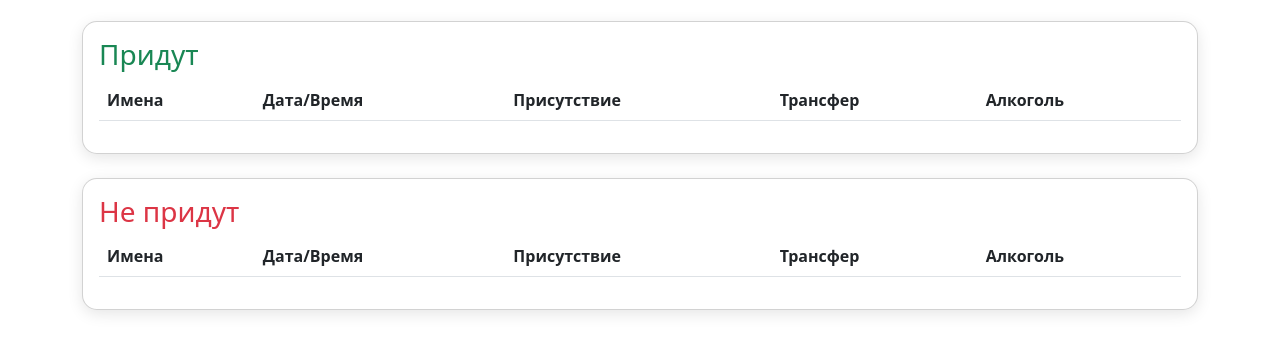
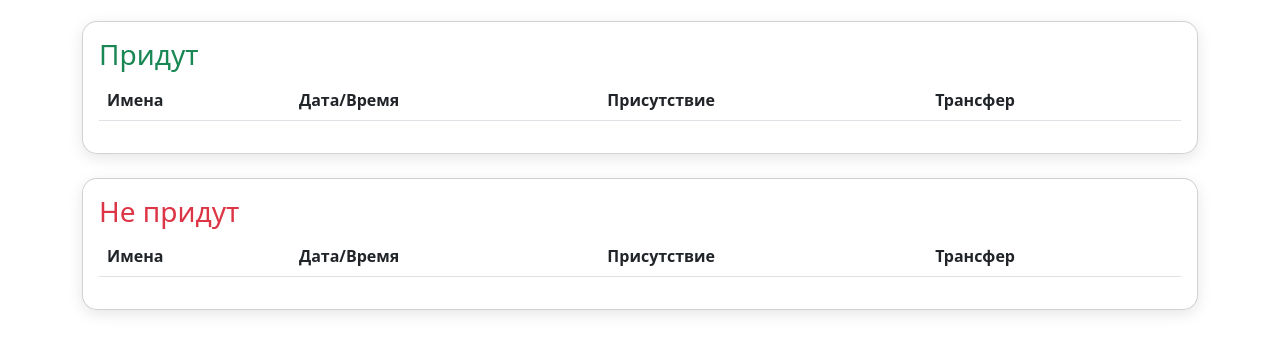
Before and after one commit to pahkaholmailcom-arch/wedding-site, a website: page public/guest_list.html in a window 1280 px wide. Shown: the part 180-532 px from the top of the page. Drawn offline with nearby package versions, Linux system fonts and the light colour scheme; no server answers.

Commit message:
remove alcohol from list

```diff
--- a/public/guest_list.html
+++ b/public/guest_list.html
@@ -29,7 +29,6 @@
           <th>Дата/Время</th>
           <th>Присутствие</th>
           <th>Трансфер</th>
-          <th>Алкоголь</th>
         </tr>
       </thead>
       <tbody id="yesList"></tbody>
@@ -47,7 +46,6 @@
           <th>Дата/Время</th>
           <th>Присутствие</th>
           <th>Трансфер</th>
-          <th>Алкоголь</th>
         </tr>
       </thead>
       <tbody id="noList"></tbody>
@@ -72,7 +70,6 @@ async function loadGuests() {
       <td>${g.time ? new Date(g.time).toLocaleString() : ''}</td>
       <td>${g.attendance || ''}</td>
       <td>${g.transfer || ''}</td>
-      <td>${g.alcohol || ''}</td>
     `;
 
     if (g.attendance === 'Присутствую/присутствуем') {
```
